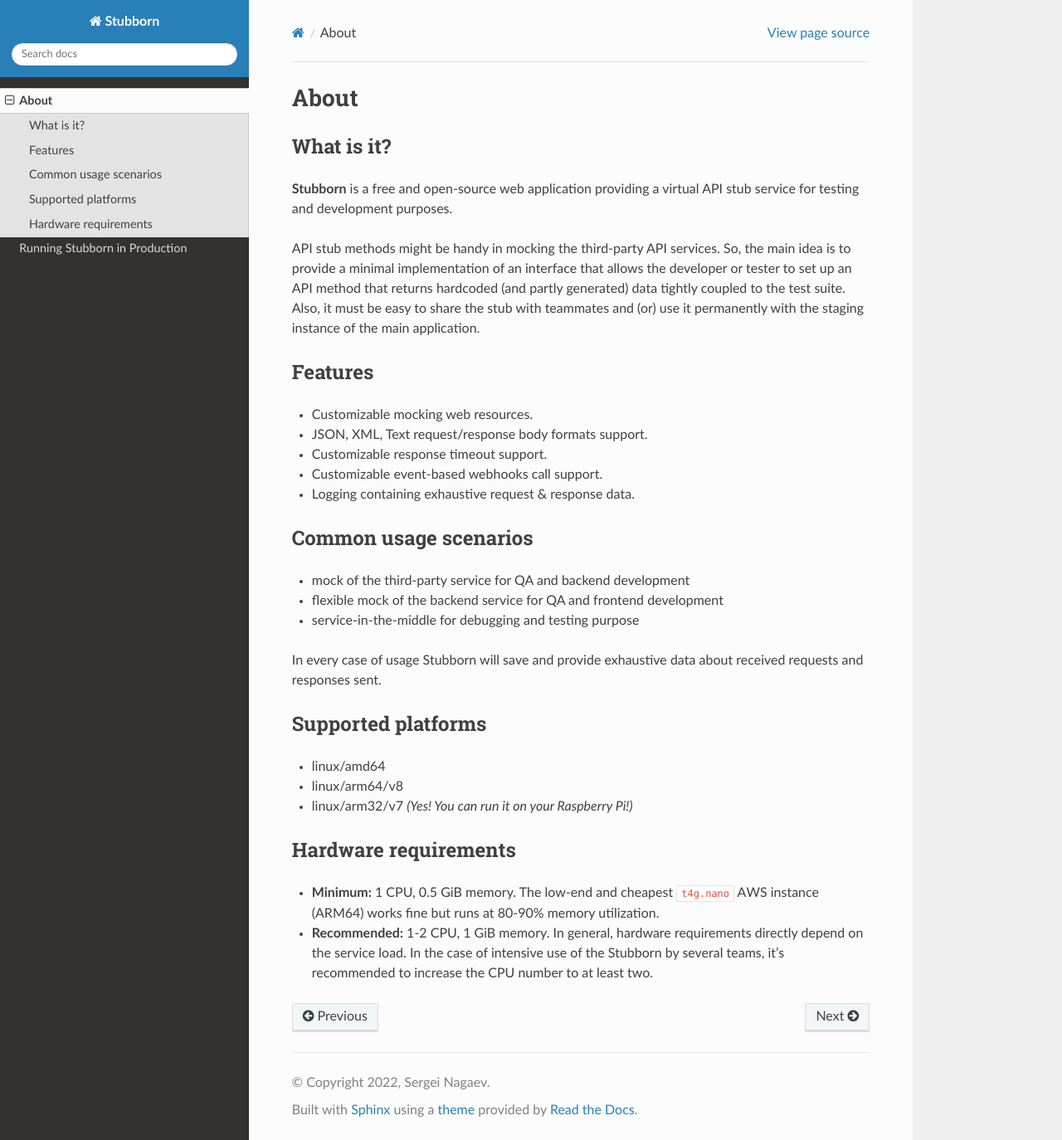
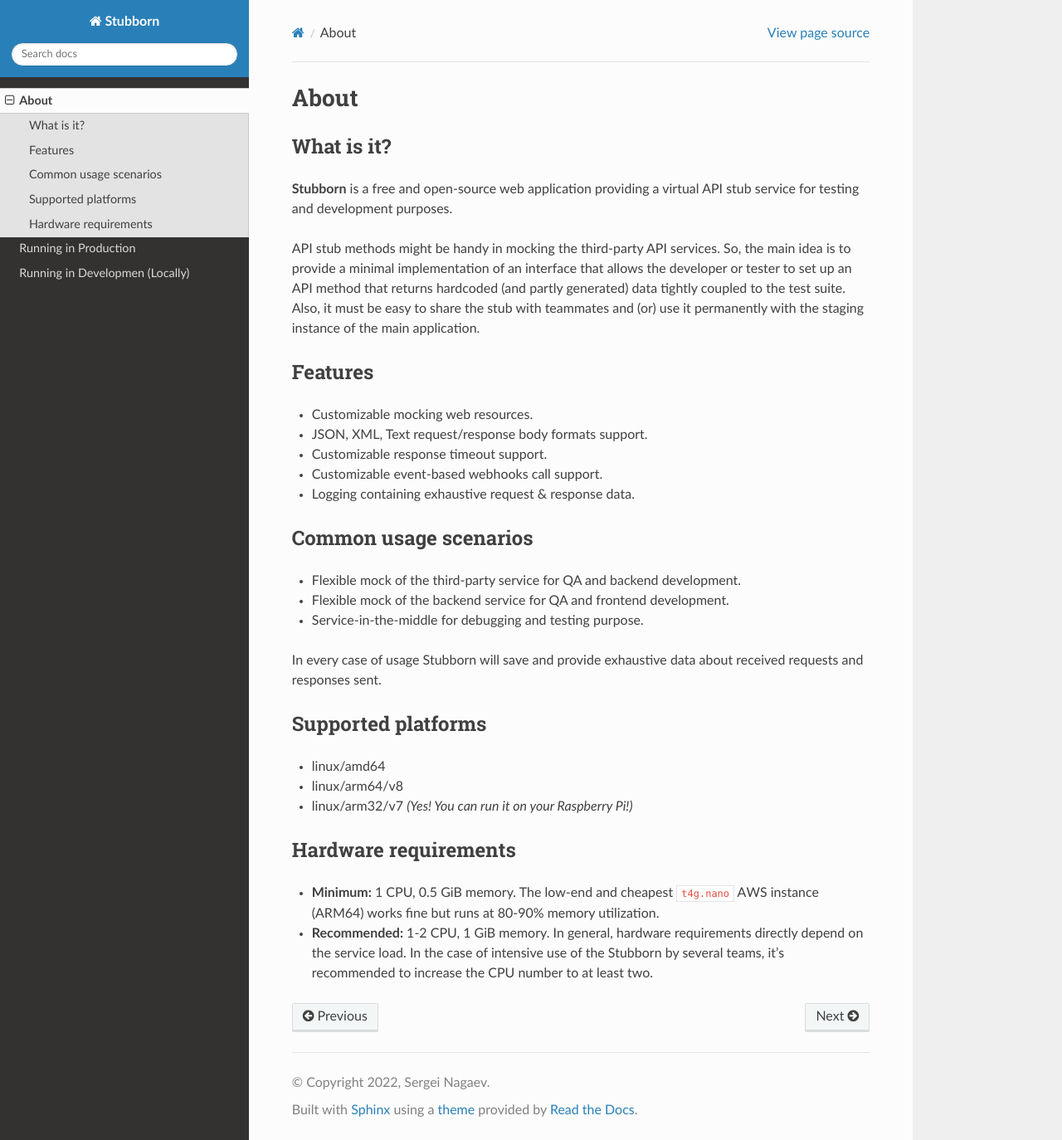
Before and after one commit to s-nagaev/stubborn, a Sphinx documentation site: the page built from docs/about.md, in a window 1280 px wide and 1374 px high. Shown: the whole window at 83% size. Built offline with Sphinx 7.4.7 and the Read the Docs theme 2.0.0, drawn with Linux system fonts in a browser that asks for light colours.

Commit message:
Documentation updated #6

```diff
--- a/docs/about.md
+++ b/docs/about.md
@@ -19,9 +19,9 @@
 
 ## Common usage scenarios
 
-- mock of the third-party service for QA and backend development
-- flexible mock of the backend service for QA and frontend development
-- service-in-the-middle for debugging and testing purpose
+- Flexible mock of the third-party service for QA and backend development.
+- Flexible mock of the backend service for QA and frontend development.
+- Service-in-the-middle for debugging and testing purpose.
 
 In every case of usage Stubborn will save and provide exhaustive data about received requests and responses sent.
 
--- a/docs/index.rst
+++ b/docs/index.rst
@@ -11,6 +11,8 @@
 
    about.md
    run-in-prod.md
+   run-in-dev.md
+
 
 
 
--- a/docs/run-in-prod.md
+++ b/docs/run-in-prod.md
@@ -1,4 +1,4 @@
-# Running Stubborn in Production
+# Running in Production
 
 Stubborn is shipped as a [Docker image](https://hub.docker.com/r/pysergio/stubborn). To use it, you need a [Docker Engine](https://docs.docker.com/engine/installation/) installed on your machine. In addition, [Docker Compose](https://docs.docker.com/compose/install/) is highly recommended. Please, refer to their documentation about download and installation options.
 
```
Also changed, not shown: docs/run-in-dev.md (added, +62 -0 lines).
